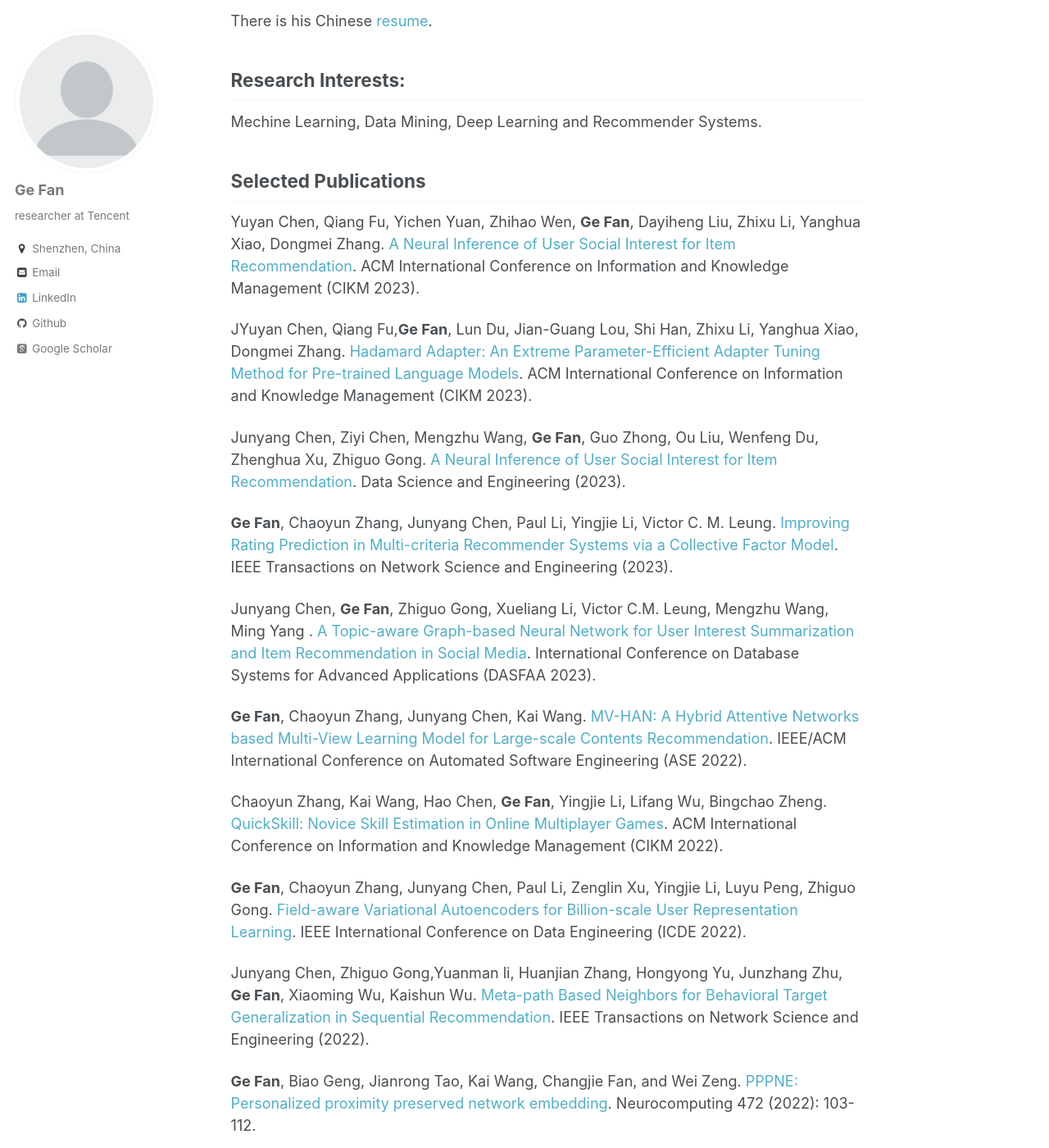
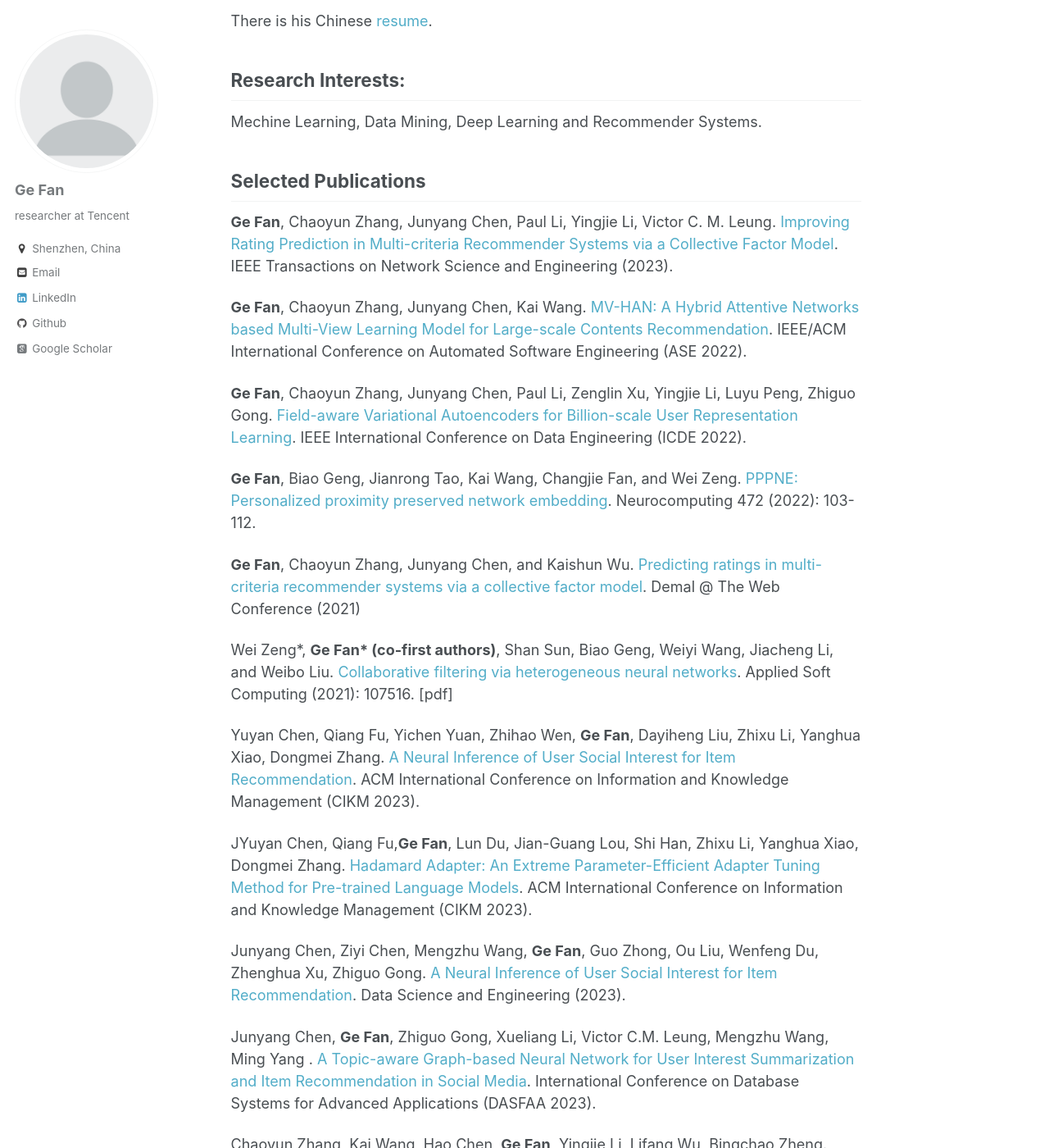
Before and after one commit to FanGhost/fanghost.github.io, a Jekyll site: the page built from _pages/about.md, in a window 1280 px wide and 1400 px high, scrolled down 402 px. Shown: the whole window at 82% size. Built offline with Jekyll 4.4.1, drawn with Linux system fonts in a browser that asks for light colours; some web fonts are replaced; some of the changed lines change nothing that is shown; some of the changed text lies outside the part shown.

Commit message:
Update about.md

```diff
--- a/_pages/about.md
+++ b/_pages/about.md
@@ -20,6 +20,19 @@ Mechine Learning, Data Mining, Deep Learning and Recommender Systems.
 
 Selected Publications
 ---
+ **Ge Fan**, Chaoyun Zhang, Junyang Chen, Paul Li, Yingjie Li, Victor C. M. Leung. [Improving Rating Prediction in Multi-criteria Recommender Systems via a Collective Factor Model](http://fange.pro/files/2023CFM.pdf). IEEE Transactions on Network Science and Engineering (2023).
+
+**Ge Fan**, Chaoyun Zhang, Junyang Chen, Kai Wang. [MV-HAN: A Hybrid Attentive Networks based Multi-View Learning Model for Large-scale Contents Recommendation](http://fange.pro/files/2022MVHAN.pdf). IEEE/ACM International Conference on Automated Software Engineering (ASE 2022).
+
+**Ge Fan**, Chaoyun Zhang, Junyang Chen, Paul Li, Zenglin Xu, Yingjie Li, Luyu Peng, Zhiguo Gong. [Field-aware Variational Autoencoders for Billion-scale User Representation Learning](http://fange.pro/files/2022FVAE.pdf). IEEE International Conference on Data Engineering (ICDE 2022).
+
+**Ge Fan**, Biao Geng, Jianrong Tao, Kai Wang, Changjie Fan, and Wei Zeng. [PPPNE: Personalized proximity preserved network embedding](http://fange.pro/files/2021PPPNE.pdf). Neurocomputing 472 (2022): 103-112.
+
+**Ge Fan**, Chaoyun Zhang, Junyang Chen, and Kaishun Wu. [Predicting ratings in multi-criteria recommender systems via a collective factor model](http://fange.pro/files/2021Predicting.pdf). Demal @ The Web Conference (2021)
+
+Wei Zeng\*, **Ge Fan\* (co-first authors)**, Shan Sun, Biao Geng, Weiyi Wang, Jiacheng Li, and Weibo Liu. [Collaborative filtering via heterogeneous neural networks](http://fange.pro/files/2021Collaborative.pdf). Applied Soft Computing (2021): 107516.  [pdf]
+
+
 Yuyan Chen, Qiang Fu, Yichen Yuan, Zhihao Wen, **Ge Fan**, Dayiheng Liu, Zhixu Li, Yanghua Xiao, Dongmei Zhang. [A Neural Inference of User Social Interest for Item Recommendation]().  ACM International Conference on Information and Knowledge Management (CIKM 2023).
 
 JYuyan Chen, Qiang Fu,**Ge Fan**, Lun Du, Jian-Guang Lou, Shi Han, Zhixu Li, Yanghua Xiao, Dongmei Zhang. [Hadamard Adapter: An Extreme Parameter-Efficient Adapter Tuning Method for Pre-trained Language Models]().  ACM International Conference on Information and Knowledge Management (CIKM 2023).
@@ -27,24 +40,18 @@ JYuyan Chen, Qiang Fu,**Ge Fan**, Lun Du, Jian-Guang Lou, Shi Han, Zhixu Li, Yan
 Junyang Chen, Ziyi Chen, Mengzhu Wang, **Ge Fan**, Guo Zhong, Ou Liu, Wenfeng Du, Zhenghua Xu, Zhiguo Gong. [A Neural Inference of User Social Interest for Item Recommendation](http://fange.pro/files/2023Neural.pdf). Data Science and Engineering  (2023).
 
 
- **Ge Fan**, Chaoyun Zhang, Junyang Chen, Paul Li, Yingjie Li, Victor C. M. Leung. [Improving Rating Prediction in Multi-criteria Recommender Systems via a Collective Factor Model](http://fange.pro/files/2023CFM.pdf). IEEE Transactions on Network Science and Engineering (2023).
 
 Junyang Chen, **Ge Fan**, Zhiguo Gong, Xueliang Li, Victor C.M. Leung, Mengzhu Wang, Ming Yang . [A Topic-aware Graph-based Neural Network for User Interest Summarization and Item Recommendation in Social Media](http://fange.pro/files/2023Topic.pdf). International Conference on Database Systems for Advanced Applications (DASFAA 2023).
 
-**Ge Fan**, Chaoyun Zhang, Junyang Chen, Kai Wang. [MV-HAN: A Hybrid Attentive Networks based Multi-View Learning Model for Large-scale Contents Recommendation](http://fange.pro/files/2022MVHAN.pdf). IEEE/ACM International Conference on Automated Software Engineering (ASE 2022).
 
 Chaoyun Zhang, Kai Wang, Hao Chen, **Ge Fan**, Yingjie Li, Lifang Wu, Bingchao Zheng. [QuickSkill: Novice Skill Estimation in Online Multiplayer Games](http://fange.pro/files/2022QuickSkill.pdf). ACM International Conference on Information and Knowledge Management (CIKM 2022).
 
-**Ge Fan**, Chaoyun Zhang, Junyang Chen, Paul Li, Zenglin Xu, Yingjie Li, Luyu Peng, Zhiguo Gong. [Field-aware Variational Autoencoders for Billion-scale User Representation Learning](http://fange.pro/files/2022FVAE.pdf). IEEE International Conference on Data Engineering (ICDE 2022).
 
 Junyang Chen, Zhiguo Gong,Yuanman li, Huanjian Zhang, Hongyong Yu, Junzhang Zhu, **Ge Fan**, Xiaoming Wu, Kaishun Wu. [Meta-path Based Neighbors for Behavioral Target Generalization in Sequential Recommendation](http://fange.pro/files/2022Meta-path.pdf).
 IEEE Transactions on Network Science and Engineering (2022).
 
-**Ge Fan**, Biao Geng, Jianrong Tao, Kai Wang, Changjie Fan, and Wei Zeng. [PPPNE: Personalized proximity preserved network embedding](http://fange.pro/files/2021PPPNE.pdf). Neurocomputing 472 (2022): 103-112.
 
-Wei Zeng\*, **Ge Fan\* (co-first authors)**, Shan Sun, Biao Geng, Weiyi Wang, Jiacheng Li, and Weibo Liu. [Collaborative filtering via heterogeneous neural networks](http://fange.pro/files/2021Collaborative.pdf). Applied Soft Computing (2021): 107516.  [pdf]
 
-**Ge Fan**, Chaoyun Zhang, Junyang Chen, and Kaishun Wu. [Predicting ratings in multi-criteria recommender systems via a collective factor model](http://fange.pro/files/2021Predicting.pdf). Demal @ The Web Conference (2021)
 
 AWARDS & HONORS
 ---
```
